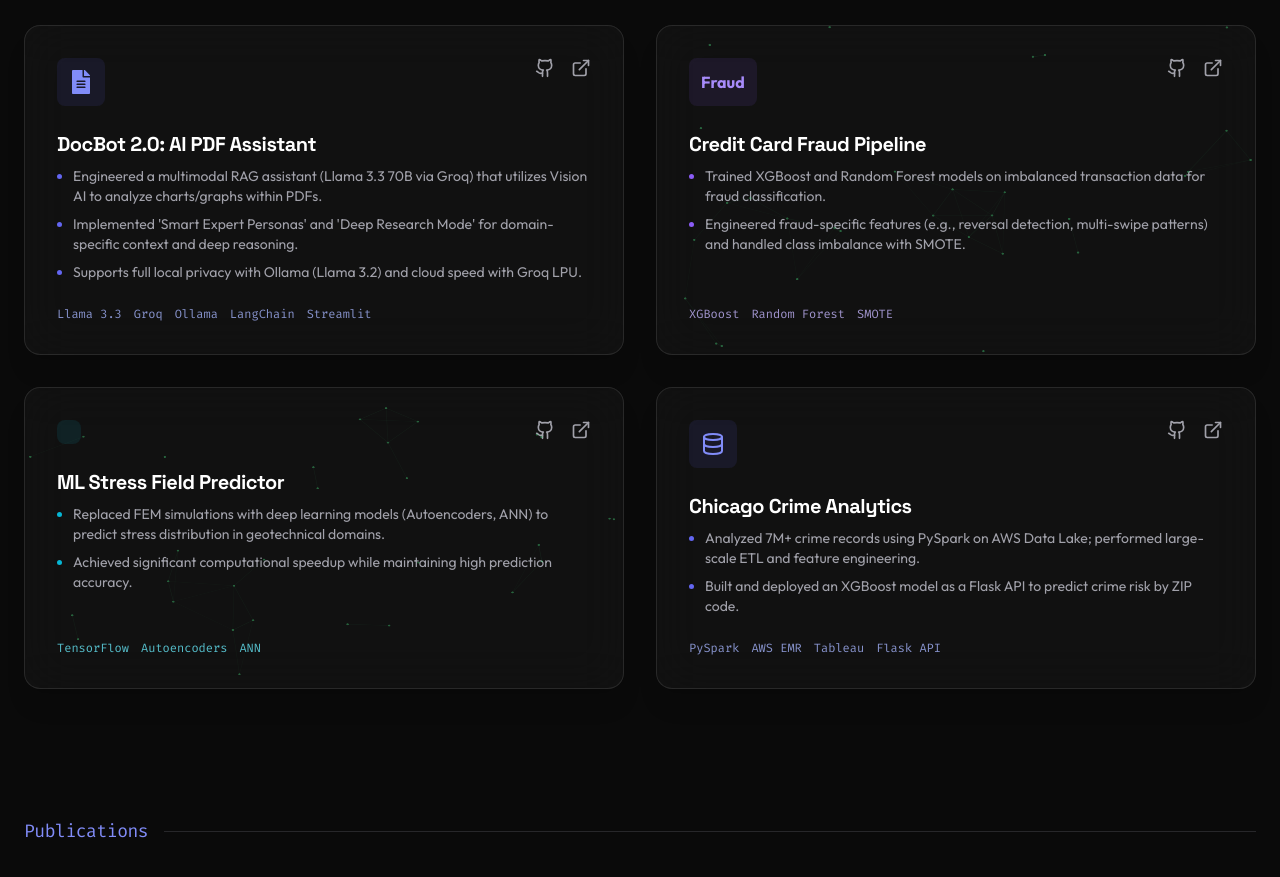
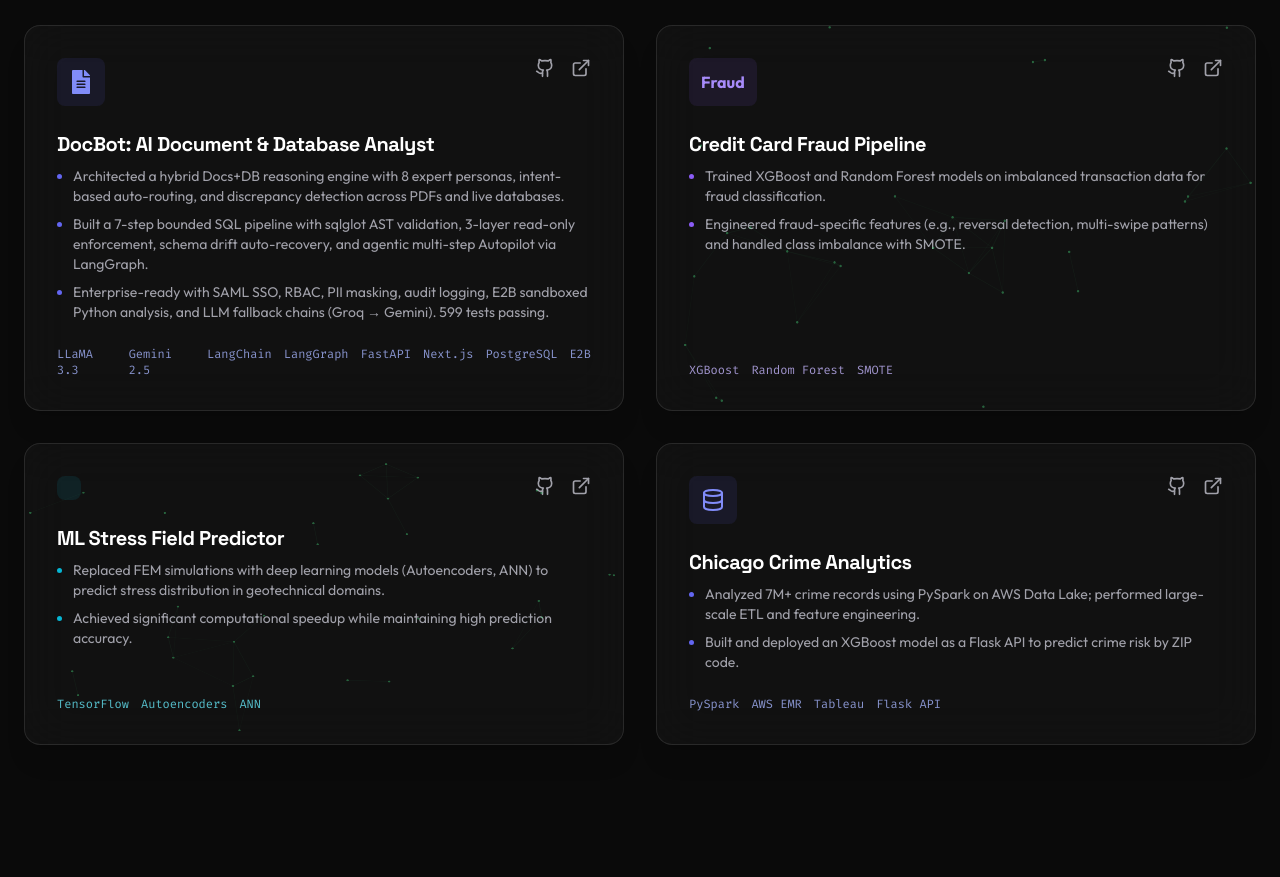
Before and after one commit to ssinghai6/Sanshrit_portfolio, a React (Create React App) app: page / in a window 1280 px wide. Shown: the part 2560-3437 px from the top of the page. Built offline with nearby package versions, Linux system fonts and the light colour scheme.

Commit message:
Update: DocBot project description and resume link
- Rename to "DocBot: AI Document & Database Analyst" with new bullet points
- Update tech tags to LLaMA 3.3, Gemini 2.5, LangGraph, FastAPI, Next.js, PostgreSQL, E2B
- Update resume OneDrive link

```diff
--- a/src/App.js
+++ b/src/App.js
@@ -105,7 +105,7 @@ const Portfolio = () => {
               <SocialLink href="mailto:singhai.sanshrit@live.com" icon={Mail} />
               <div className="h-4 w-px bg-white/10 mx-2"></div>
               <a
-                href="https://1drv.ms/b/c/a9a13d4ed9947e83/IQCb0Lq-Ps0mTqblBJKtjRlQAdX_NuTn9t1I0b--yiFD4Fg?e=N9Zt95"
+                href="https://1drv.ms/b/c/a9a13d4ed9947e83/IQCb0Lq-Ps0mTqblBJKtjRlQATGzMjfwaHtpQofCVCDi980?e=KOzc2Z"
                 target="_blank"
                 rel="noopener noreferrer"
                 className="flex items-center gap-2 px-3 py-1.5 bg-white/5 hover:bg-white/10 rounded-full text-xs font-mono text-zinc-300 transition-colors border border-white/5"
@@ -354,18 +354,21 @@ const Portfolio = () => {
                   <a href="https://doc-bot-nine.vercel.app" className="text-zinc-400 hover:text-primary-400 transition-colors"><ExternalLink size={20} /></a>
                 </div>
               </div>
-              <h4 className="text-xl font-bold text-white mb-2 group-hover:text-primary-400 transition-colors">DocBot 2.0: AI PDF Assistant</h4>
+              <h4 className="text-xl font-bold text-white mb-2 group-hover:text-primary-400 transition-colors">DocBot: AI Document & Database Analyst</h4>
               <ul className="list-disc space-y-2 text-zinc-400 flex-grow pl-4 text-sm mb-6 marker:text-primary-500">
-                <li>Engineered a multimodal RAG assistant (Llama 3.3 70B via Groq) that utilizes Vision AI to analyze charts/graphs within PDFs.</li>
-                <li>Implemented 'Smart Expert Personas' and 'Deep Research Mode' for domain-specific context and deep reasoning.</li>
-                <li>Supports full local privacy with Ollama (Llama 3.2) and cloud speed with Groq LPU.</li>
+                <li>Architected a hybrid Docs+DB reasoning engine with 8 expert personas, intent-based auto-routing, and discrepancy detection across PDFs and live databases.</li>
+                <li>Built a 7-step bounded SQL pipeline with sqlglot AST validation, 3-layer read-only enforcement, schema drift auto-recovery, and agentic multi-step Autopilot via LangGraph.</li>
+                <li>Enterprise-ready with SAML SSO, RBAC, PII masking, audit logging, E2B sandboxed Python analysis, and LLM fallback chains (Groq → Gemini). 599 tests passing.</li>
               </ul>
               <div className="flex gap-3 text-xs font-mono text-primary-300/80">
-                <span>Llama 3.3</span>
-                <span>Groq</span>
-                <span>Ollama</span>
+                <span>LLaMA 3.3</span>
+                <span>Gemini 2.5</span>
                 <span>LangChain</span>
-                <span>Streamlit</span>
+                <span>LangGraph</span>
+                <span>FastAPI</span>
+                <span>Next.js</span>
+                <span>PostgreSQL</span>
+                <span>E2B</span>
               </div>
             </div>
 
```
